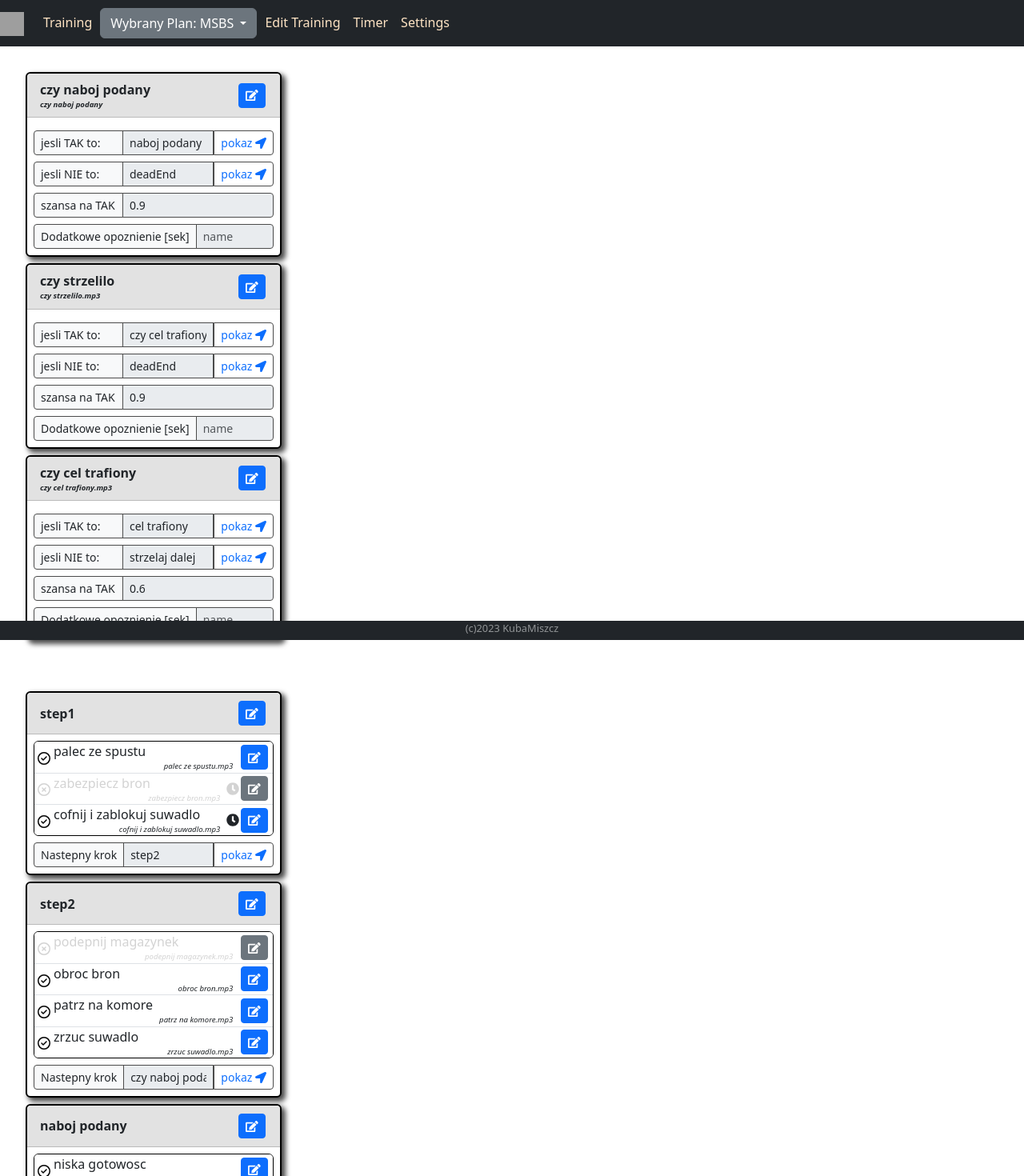
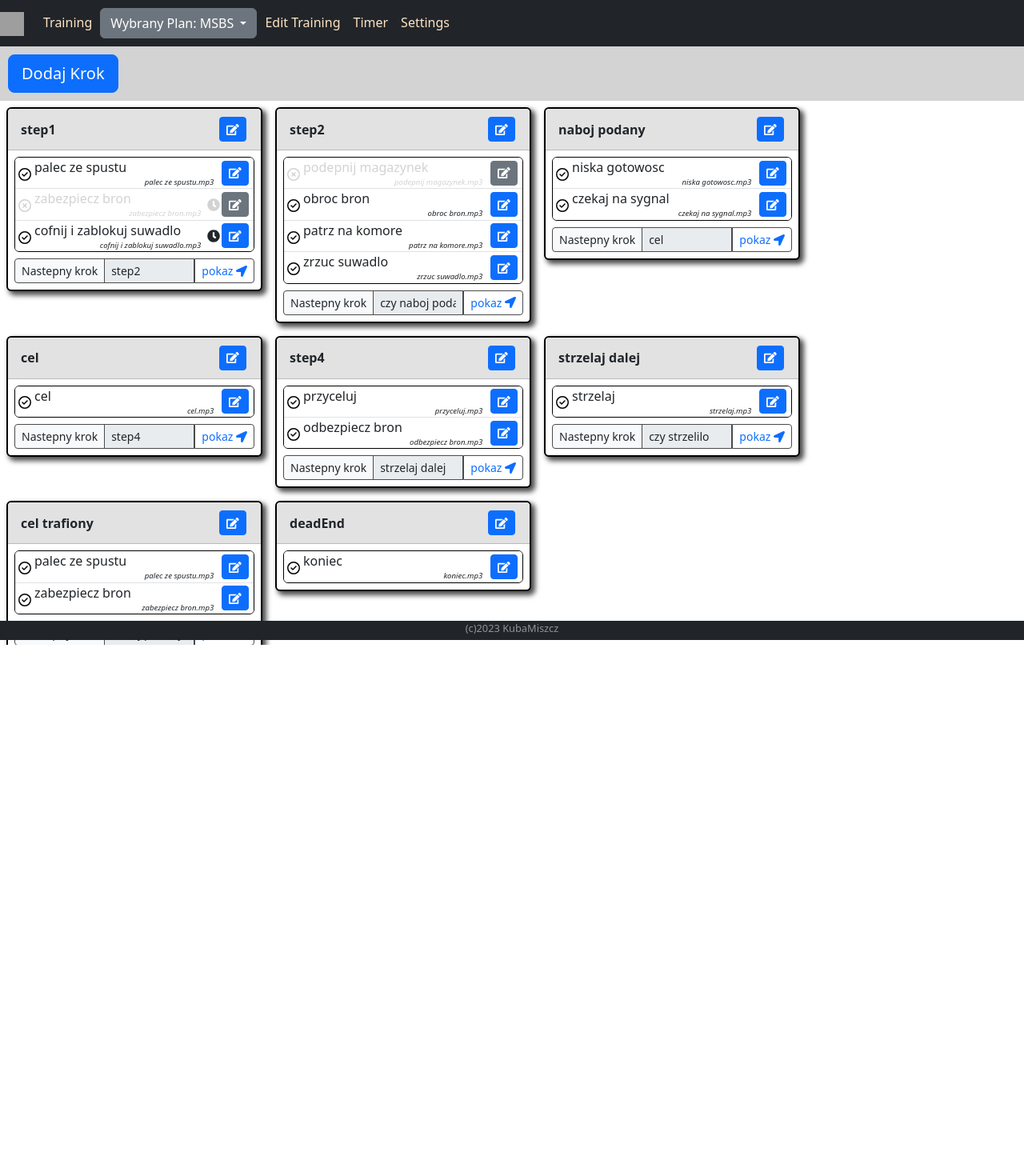
Before and after one commit to KubaMiszcz/ShootingTrainer, an Angular app: page /edit-procedure-tab in a window 1280 px wide. Shown: the top 1470 px of the page at 80% size. After the commit the page ends 806 px from the top, so only its background shows below. Built offline with nearby package versions, Linux system fonts and the light colour scheme; grey boxes are pictures that could not be loaded.

Commit message:
add delete stage

```diff
--- a/src/app/components/edit-procedure-tab/edit-procedure-tab.component.html
+++ b/src/app/components/edit-procedure-tab/edit-procedure-tab.component.html
@@ -1,16 +1,35 @@
-<div class="stages p-4">
+    <div class="p-2 buttons">
+    <button type="button" name="" id="" class="btn btn-primary btn-lg btn-block">Dodaj Krok</button>
+    </div>
+
+
+    <div class="content" >
+
+        <div class="stages pb-4">
+            <div *ngFor="let item of (procedure$ |async)?.stages">
+                <app-stage-tile [stage]="item" [isHighlighted]="highlightedBlockName===item.name"
+                (pointNextBlock)="highlightBlock($event)"
+                (deleteStage)="deleteBlock($event)"
+                ></app-stage-tile>
+                <!-- (editStage)="editBlock($event)" -->
+            </div>
+        </div>
+
+
+        <div class="stages pb-4">
             <div *ngFor="let item of (procedure$ |async)?.deciders">
-        <!-- <app-stage-tile [stage]="item" [isHighlighted]="highlightedStageName===item.name"
-            (pointNextBlock)="highlightStage($event)"></app-stage-tile> -->
                 <app-decider-tile [decider]="item" [isHighlighted]="highlightedBlockName===item.name"
                 (pointNextBlock)="highlightBlock($event)"></app-decider-tile>
             </div>
         </div>
 
 
-<div class="stages p-4">
+
+        <div class="stages pb-4">
             <div *ngFor="let item of (procedure$ |async)?.stages">
                 <app-stage-tile [stage]="item" [isHighlighted]="highlightedBlockName===item.name"
                 (pointNextBlock)="highlightBlock($event)"></app-stage-tile>
             </div>
         </div>
+
+    </div>
--- /dev/null
+++ b/src/app/models/block.ts
@@ -0,0 +1,3 @@
+export interface IBlock {
+  name: string;
+}
--- a/src/app/services/app.service.ts
+++ b/src/app/services/app.service.ts
@@ -11,11 +11,26 @@ import { IAction } from '../models/action';
 import { BehaviorSubject, Subject } from 'rxjs';
 import { IProcedure } from '../models/procedure';
 import * as _ from 'lodash';
+import { IBlock } from '../models/block';
 
 @Injectable({
   providedIn: 'root',
 })
 export class AppService {
+  deleteBlock(name: string) {
+    let procedure = this.currentProcedure$.value;
+    let block: IStage | IDecider | undefined = procedure.stages.find(
+      (s) => s.name === name
+    );
+
+    if (!block) {
+      block = procedure.deciders.find((s) => s.name === name);
+    }
+
+    _.remove(procedure.stages, block);
+    return;
+  }
+
   currentProcedure$ = new BehaviorSubject<IProcedure>(
     this.getDefaultProcedure()
   );
```
Lines whose indentation alone changed are shown as unchanged.
